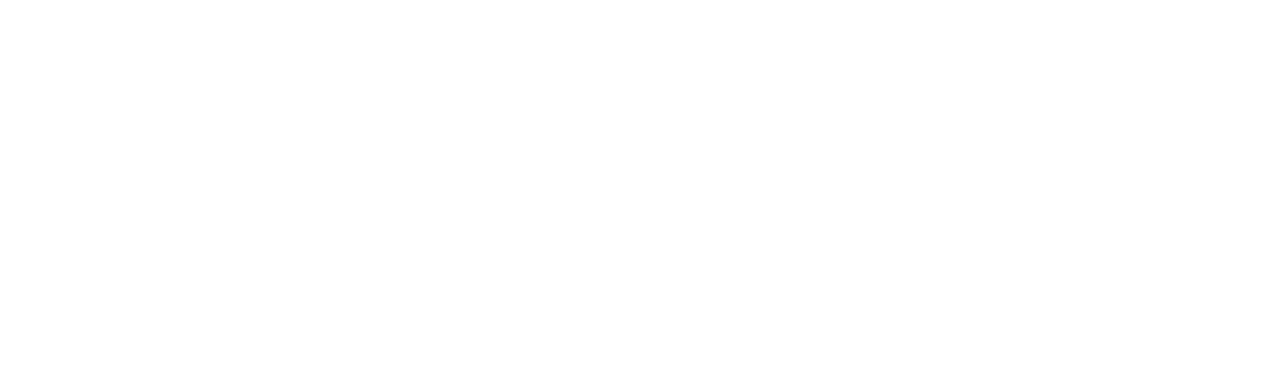
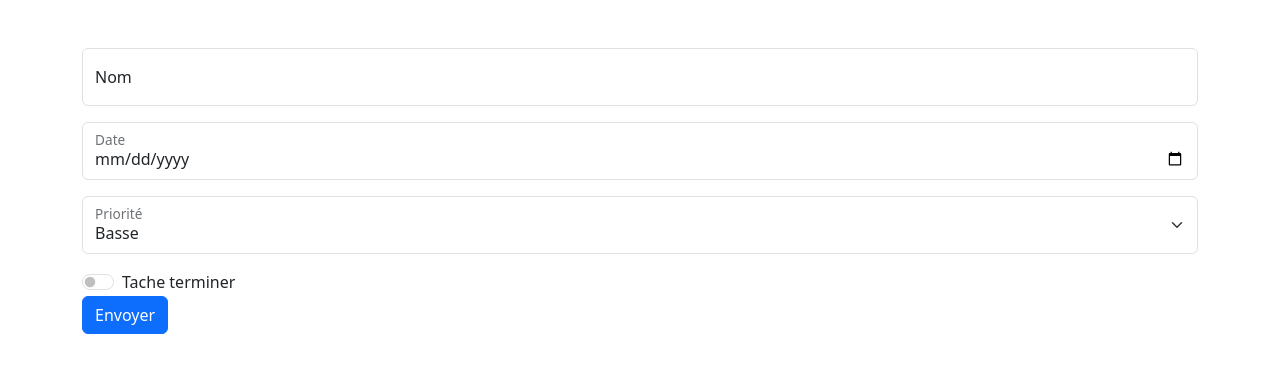
Before and after one commit to karim-dev-2023/form-react-vite-project, a React (Vite) app: page / in a window 1280 px wide. Shown: the top 372 px of the page. Built offline with nearby package versions, Linux system fonts and the light colour scheme.

Commit message:
Fin de l'activité 9

```diff
--- a/src/App.jsx
+++ b/src/App.jsx
@@ -1,12 +1,93 @@
-import './App.css'
+import "./App.css";
+import { Container, FloatingLabel, Form, Button } from "react-bootstrap";
+
+import React, { useState } from "react";
 
 function App() {
+  const [formData, setFormData] = useState({
+    name: "",
+    date: "",
+    priority: "1",
+    taskComplete: false,
+  });
+
+  const handleChange = (e) => {
+    const { name, value, type, checked } = e.target;
+    setFormData({
+      ...formData, // On décompose le formulaire existant pour garder toutes les valeurs
+      [name]: type === "checkbox" ? checked : value,   // On change le comportement selon le type
+    });
+  };
+
+  const handleSubmit = (e) => {
+    e.preventDefault();
+    console.log(formData);
+  };
 
   return (
     <>
+      <Container>
+        <Form onSubmit={handleSubmit}>
+          {/* Nom */}
+          <FloatingLabel
+            controlId="floatingName"
+            label="Nom"
+            className="mb-3 mt-5"
+          >
+            <Form.Control
+              type="text"
+              placeholder="Rimk"
+              name="name"
+              value={formData.name}
+              onChange={handleChange}
+            />
+          </FloatingLabel>
 
+          {/* Date */}
+          <FloatingLabel controlId="floatingdate" label="Date" className="mb-3">
+            <Form.Control
+              name="date"
+              type="date"
+              value={formData.date}
+              onChange={handleChange}
+            />
+          </FloatingLabel>
+
+          {/* Priorité */}
+          <FloatingLabel
+            controlId="floatingSelect"
+            label="Priorité"
+            className="mb-3"
+          >
+            <Form.Select
+              aria-label="Floating label select example"
+              name="priority"
+              value={formData.priority}
+              onChange={handleChange}
+            >
+              <option value="1">Basse</option>
+              <option value="2">Moyenne</option>
+              <option value="3">Élevée</option>
+            </Form.Select>
+          </FloatingLabel>
+
+          {/* Tache terminé */}
+          <Form.Check
+            type="switch"
+            id="custom-switch"
+            label="Tache terminer"
+            name="taskComplete"
+            value={formData.taskComplete}
+            onChange={handleChange}
+          />
+
+          <Button type="submit" variant="primary">
+            Envoyer
+          </Button>
+        </Form>
+      </Container>
     </>
-  )
+  );
 }
 
-export default App
+export default App;
```
